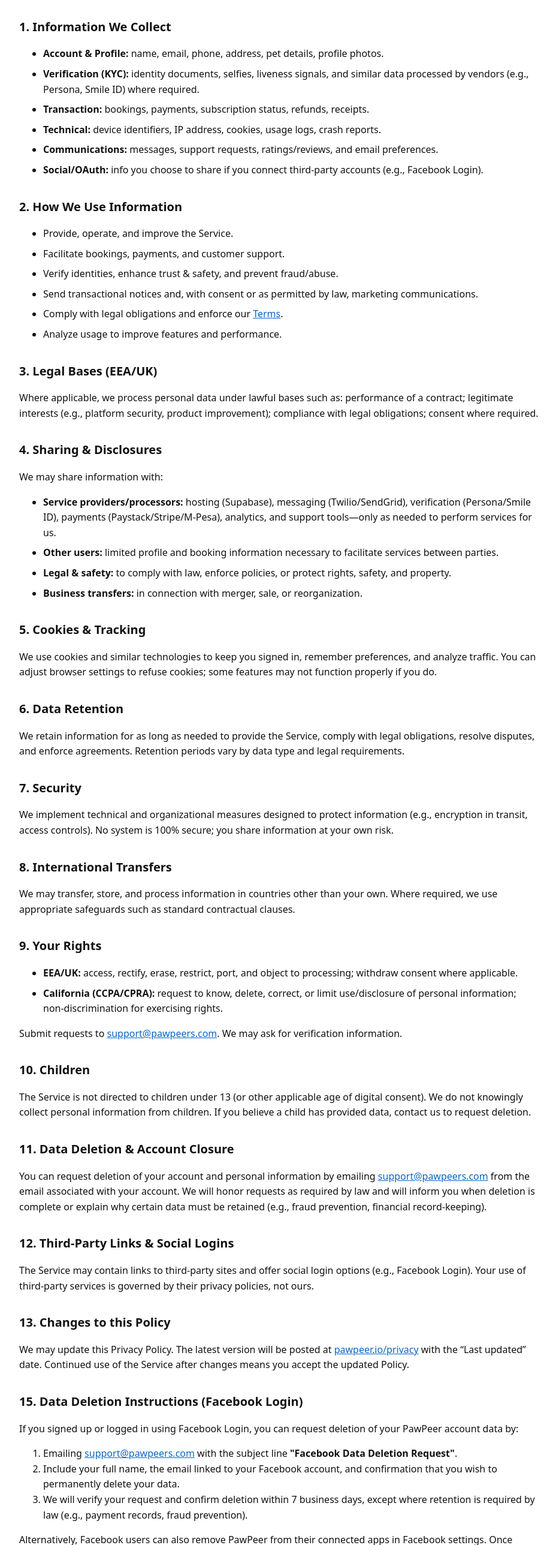
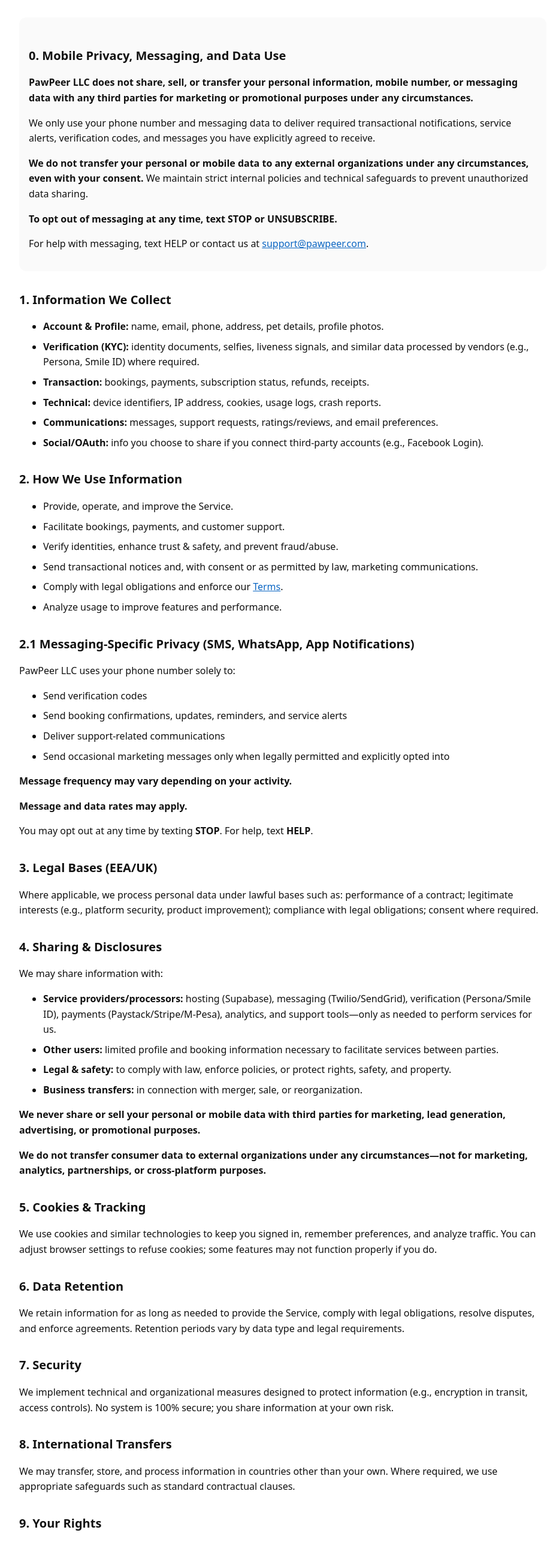
Before and after one commit to pawpeer/pawpeer-landing-page, a plain HTML site: page privacy.html in a window 1280 px wide. Shown: the part 224-2800 px from the top of the page at 60% size, without its empty margins (168-1096 px from the left). Drawn offline with Linux system fonts and the light colour scheme.

Commit message:
Enhance privacy policy for compliance and clarity
Added sections for mobile privacy compliance and messaging-specific privacy, clarifying data usage and user rights.

```diff
--- a/privacy.html
+++ b/privacy.html
@@ -23,7 +23,7 @@
         --card: #1a1a1b;
       }
     }
-    html, body { background: var(--bg); color: var(--fg); font-family: system-ui, -apple-system, Segoe UI, Roboto, Inter, "Helvetica Neue", Arial, Noto Sans, "Apple Color Emoji", "Segoe UI Emoji"; line-height: 1.6; }
+    html, body { background: var(--bg); color: var(--fg); font-family: system-ui, -apple-system, Segoe UI, Roboto, Inter, Helvetica Neue, Arial, Noto Sans, Apple Color Emoji, Segoe UI Emoji; line-height: 1.6; }
     main { max-width: 880px; margin: 3rem auto; padding: 0 1.25rem 6rem; }
     header { margin-bottom: 2rem; }
     h1 { font-size: 2rem; line-height: 1.2; margin: 0.5rem 0 0.25rem; }
@@ -44,6 +44,17 @@
       <p>This Privacy Policy explains how <strong>PawPeer LLC</strong> (“PawPeer,” “we,” “us”) collects, uses, discloses, and safeguards information when you use our website, mobile application, and related services (collectively, the “Service”). By using the Service, you agree to the practices described here.</p>
     </header>
 
+    <!-- ADDED FOR COMPLIANCE -->
+    <section class="card">
+      <h2>0. Mobile Privacy, Messaging, and Data Use</h2>
+      <p><strong>PawPeer LLC does not share, sell, or transfer your personal information, mobile number, or messaging data with any third parties for marketing or promotional purposes under any circumstances.</strong></p>
+      <p>We only use your phone number and messaging data to deliver required transactional notifications, service alerts, verification codes, and messages you have explicitly agreed to receive.</p>
+      <p><strong>We do not transfer your personal or mobile data to any external organizations under any circumstances, even with your consent.</strong> We maintain strict internal policies and technical safeguards to prevent unauthorized data sharing.</p>
+      <p><strong>To opt out of messaging at any time, text STOP or UNSUBSCRIBE.</strong></p>
+      <p>For help with messaging, text HELP or contact us at <a href="mailto:support@pawpeer.com">support@pawpeer.com</a>.</p>
+    </section>
+    <!-- END ADD -->
+
     <section>
       <h2>1. Information We Collect</h2>
       <ul class="grid">
@@ -52,7 +63,7 @@
         <li><strong>Transaction:</strong> bookings, payments, subscription status, refunds, receipts.</li>
         <li><strong>Technical:</strong> device identifiers, IP address, cookies, usage logs, crash reports.</li>
         <li><strong>Communications:</strong> messages, support requests, ratings/reviews, and email preferences.</li>
-        <li><strong>Social/OAuth:</strong> info you choose to share if you connect third‑party accounts (e.g., Facebook Login).</li>
+        <li><strong>Social/OAuth:</strong> info you choose to share if you connect third-party accounts (e.g., Facebook Login).</li>
       </ul>
     </section>
 
@@ -68,6 +79,22 @@
       </ul>
     </section>
 
+    <!-- ADDED FOR COMPLIANCE -->
+    <section>
+      <h2>2.1 Messaging-Specific Privacy (SMS, WhatsApp, App Notifications)</h2>
+      <p>PawPeer LLC uses your phone number solely to:</p>
+      <ul class="grid">
+        <li>Send verification codes</li>
+        <li>Send booking confirmations, updates, reminders, and service alerts</li>
+        <li>Deliver support-related communications</li>
+        <li>Send occasional marketing messages only when legally permitted and explicitly opted into</li>
+      </ul>
+      <p><strong>Message frequency may vary depending on your activity.</strong></p>
+      <p><strong>Message and data rates may apply.</strong></p>
+      <p>You may opt out at any time by texting <strong>STOP</strong>. For help, text <strong>HELP</strong>.</p>
+    </section>
+    <!-- END ADD -->
+
     <section>
       <h2>3. Legal Bases (EEA/UK)</h2>
       <p>Where applicable, we process personal data under lawful bases such as: performance of a contract; legitimate interests (e.g., platform security, product improvement); compliance with legal obligations; consent where required.</p>
@@ -77,12 +104,17 @@
       <h2>4. Sharing & Disclosures</h2>
       <p>We may share information with:</p>
       <ul class="grid">
-        <li><strong>Service providers/processors:</strong> hosting (Supabase), messaging (Twilio/SendGrid), verification (Persona/Smile ID), payments (Paystack/Stripe/M‑Pesa), analytics, and support tools—only as needed to perform services for us.</li>
+        <li><strong>Service providers/processors:</strong> hosting (Supabase), messaging (Twilio/SendGrid), verification (Persona/Smile ID), payments (Paystack/Stripe/M-Pesa), analytics, and support tools—only as needed to perform services for us.</li>
         <li><strong>Other users:</strong> limited profile and booking information necessary to facilitate services between parties.</li>
         <li><strong>Legal & safety:</strong> to comply with law, enforce policies, or protect rights, safety, and property.</li>
         <li><strong>Business transfers:</strong> in connection with merger, sale, or reorganization.</li>
       </ul>
+
+      <!-- ADDED FOR COMPLIANCE -->
+      <p><strong>We never share or sell your personal or mobile data with third parties for marketing, lead generation, advertising, or promotional purposes.</strong></p>
+      <p><strong>We do not transfer consumer data to external organizations under any circumstances—not for marketing, analytics, partnerships, or cross-platform purposes.</strong></p>
     </section>
+    <!-- END ADD -->
 
     <section>
       <h2>5. Cookies & Tracking</h2>
@@ -108,9 +140,9 @@
       <h2>9. Your Rights</h2>
       <ul class="grid">
         <li><strong>EEA/UK:</strong> access, rectify, erase, restrict, port, and object to processing; withdraw consent where applicable.</li>
-        <li><strong>California (CCPA/CPRA):</strong> request to know, delete, correct, or limit use/disclosure of personal information; non‑discrimination for exercising rights.</li>
+        <li><strong>California (CCPA/CPRA):</strong> request to know, delete, correct, or limit use/disclosure of personal information; non-discrimination for exercising rights.</li>
       </ul>
-      <p>Submit requests to <a href="mailto:support@pawpeers.com">support@pawpeers.com</a>. We may ask for verification information.</p>
+      <p>Submit requests to <a href="mailto:support@pawpeers.com">support@pawpeer.com</a>. We may ask for verification information.</p>
     </section>
 
     <section>
@@ -120,36 +152,34 @@
 
     <section>
       <h2>11. Data Deletion & Account Closure</h2>
-      <p>You can request deletion of your account and personal information by emailing <a href="mailto:support@pawpeers.com">support@pawpeers.com</a> from the email associated with your account. We will honor requests as required by law and will inform you when deletion is complete or explain why certain data must be retained (e.g., fraud prevention, financial record‑keeping).</p>
+      <p>You can request deletion of your account and personal information by emailing <a href="mailto:support@pawpeers.com">support@pawpeer.com</a> from the email associated with your account. We will honor requests as required by law and will inform you when deletion is complete or explain why certain data must be retained (e.g., fraud prevention, financial record-keeping).</p>
     </section>
 
     <section>
-      <h2>12. Third‑Party Links & Social Logins</h2>
-      <p>The Service may contain links to third‑party sites and offer social login options (e.g., Facebook Login). Your use of third‑party services is governed by their privacy policies, not ours.</p>
+      <h2>12. Third-Party Links & Social Logins</h2>
+      <p>The Service may contain links to third-party sites and offer social login options. Your use of third-party services is governed by their privacy policies, not ours.</p>
     </section>
 
     <section>
       <h2>13. Changes to this Policy</h2>
-      <p>We may update this Privacy Policy. The latest version will be posted at <a href="https://pawpeer.io/privacy">pawpeer.io/privacy</a> with the “Last updated” date. Continued use of the Service after changes means you accept the updated Policy.</p>
+      <p>We may update this Privacy Policy. The latest version will be posted at <a href="https://pawpeer.io/privacy">pawpeer.io/privacy</a> with the "Last updated" date. Continued use of the Service after changes means you accept the updated Policy.</p>
     </section>
-
 
     <section id="data-deletion-instructions">
       <h2>15. Data Deletion Instructions (Facebook Login)</h2>
-      <p>If you signed up or logged in using Facebook Login, you can request deletion of your PawPeer account data by:</p>
       <ol>
-        <li>Emailing <a href="mailto:support@pawpeers.com">support@pawpeers.com</a> with the subject line <strong>"Facebook Data Deletion Request"</strong>.</li>
+        <li>Email <a href="mailto:support@pawpeers.com">support@pawpeers.com</a> with the subject <strong>"Facebook Data Deletion Request"</strong>.</li>
         <li>Include your full name, the email linked to your Facebook account, and confirmation that you wish to permanently delete your data.</li>
-        <li>We will verify your request and confirm deletion within 7 business days, except where retention is required by law (e.g., payment records, fraud prevention).</li>
+        <li>We will verify and confirm deletion within 7 business days unless retention is legally required.</li>
       </ol>
-      <p>Alternatively, Facebook users can also remove PawPeer from their connected apps in Facebook settings. Once removed, PawPeer will receive a deletion callback and process your data removal automatically.</p>
     </section>
+
     <section class="card">
       <h2>14. Contact</h2>
       <p><strong>PawPeer LLC</strong><br>
-      Website: <a href="https://pawpeer.io">https://pawpeer.io</a><br>
+      Website: <a href="https://pawpeer.biz">https://pawpeer.io</a><br>
       Phone: +1 (425) 495-3670<br>
-      Email: <a href="mailto:support@pawpeers.com">support@pawpeers.com</a></p>
+      Email: <a href="mailto:support@pawpeers.com">support@pawpeer.com</a></p>
     </section>
 
     <footer class="muted">
```
